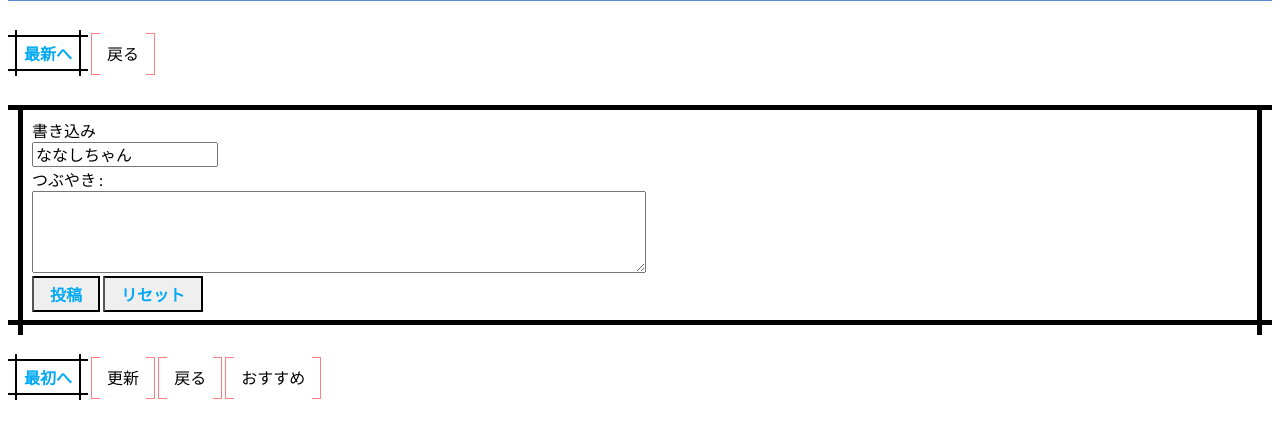
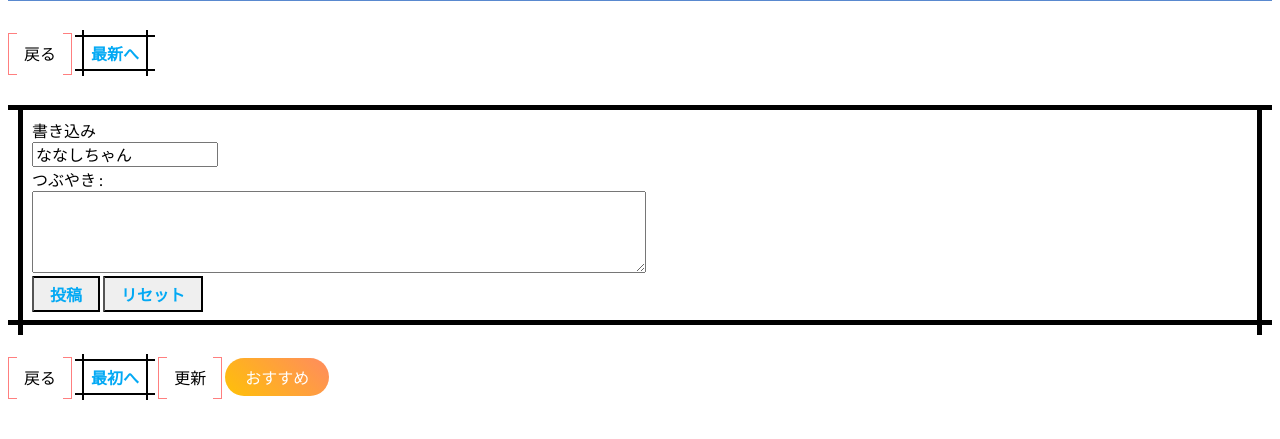
Before and after one commit to mio256/octony, a Django app: template board/templates/board/detail.html in a window 1280 px wide. Shown: the part 182-621 px from the top of the page. Run offline with Django 3.2, Linux system fonts and the light colour scheme; the template is opened without the code that fills it, so the values that code supplies are empty.

Commit message:
おすすめボタン

```diff
--- a/board/static/board/style.css
+++ b/board/static/board/style.css
@@ -365,6 +365,20 @@ ul li {
   padding: 0;
 }
 
+/* おすすめボタン */
+.btn-gradient-radius {
+  display: inline-block;
+  padding: 7px 20px;
+  border-radius: 25px;
+  text-decoration: none;
+  color: #FFF;
+  background-image: linear-gradient(45deg, #FFC107 0%, #ff8b5f 100%);
+  transition: .4s;
+}
+.btn-gradient-radius:hover {
+  background-image: linear-gradient(45deg, #FFC107 0%, #f76a35 100%);
+}
+
 /* 投稿ボックス */
 .box17 {
   margin: 2em 0;
--- a/board/templates/board/detail.html
+++ b/board/templates/board/detail.html
@@ -29,8 +29,8 @@
     </div>
 
     <!-- ボタン類 -->
+    <a href="{% url 'board:index' %}" class="btn-brackets">戻る</a>
     <a name="start" href="#end" class="btn-cross">最新へ</a>
-    <a href="{% url 'board:index' %}" class="btn-brackets">戻る</a>
 
     <!-- レス一覧 -->
     <ul>
@@ -66,10 +66,10 @@
 
     <footer>
         <!-- ボタン類 -->
+        <a href="{% url 'board:index' %}" class="btn-brackets">戻る</a>
         <a name="end" href="#start" class="btn-cross">最初へ</a>
         <a class="btn-brackets" onclick="window.location.reload(true);">更新</a>
-        <a href="{% url 'board:index' %}" class="btn-brackets">戻る</a>
-        <a href="{% url 'board:favorite' thread.id %}" class="btn-brackets">おすすめ</a>
+        <a href="{% url 'board:favorite' thread.id %}" class="btn-gradient-radius">おすすめ</a>
     </footer>
 </body>
 
```
